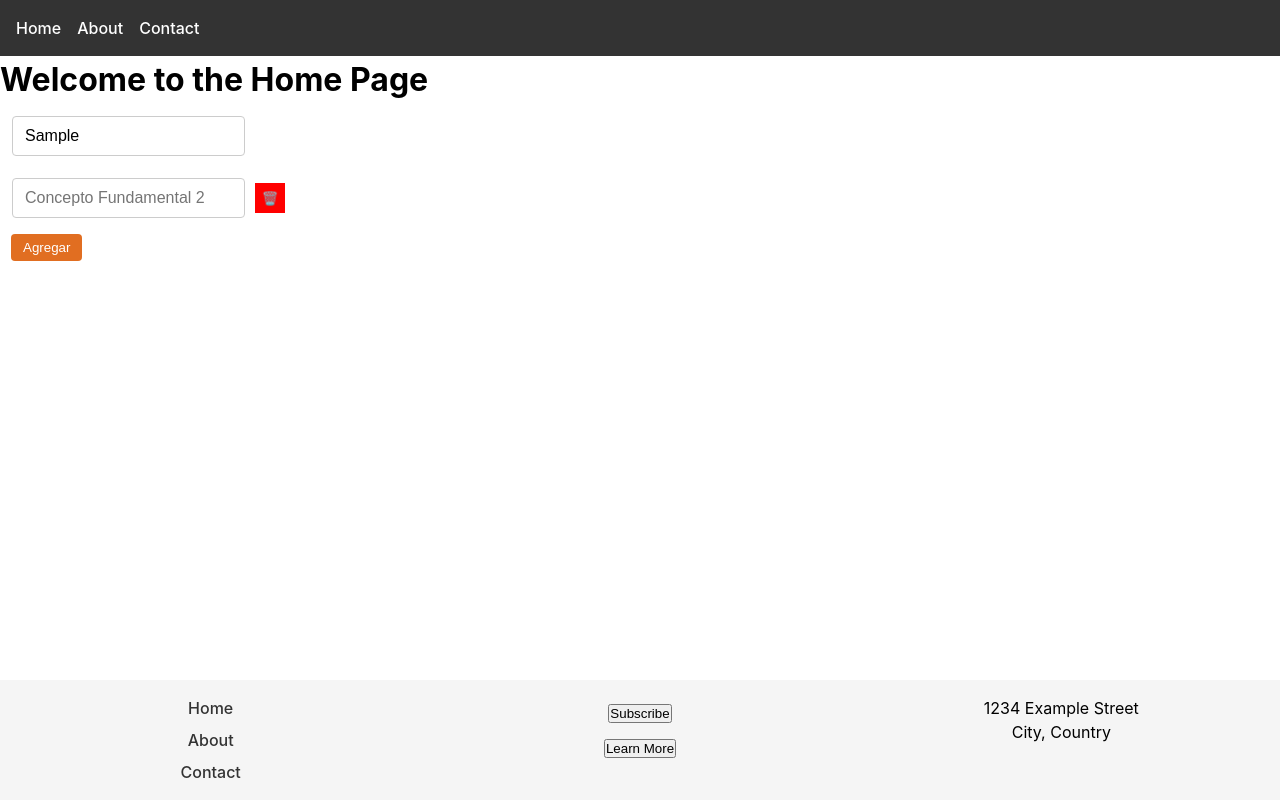
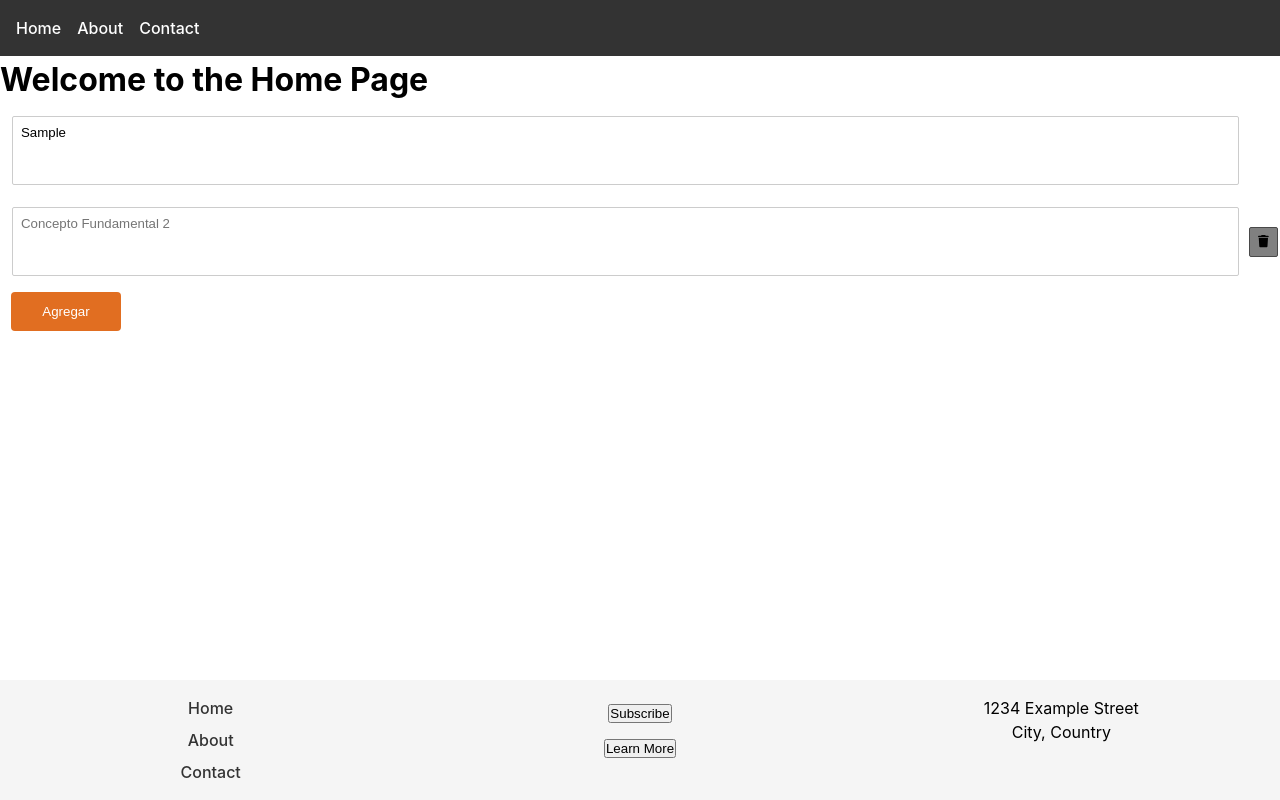
Before and after one commit to repositoryGamesUNAL/repositorioJuegos, a React (Vite) app in the folder games-repository-frontend/: page / in a window 1280 px wide. Both pictures are taken after typing "Sample" into the empty fields and a click on the button "Agregar". Built offline with nearby package versions, Linux system fonts and the light colour scheme.

Commit message:
feature: Molecula inputList v1.0

```diff
--- a/games-repository-frontend/src/Components/molecules/inputList/inputList.module.scss
+++ b/games-repository-frontend/src/Components/molecules/inputList/inputList.module.scss
@@ -1,3 +1,7 @@
+@use "../../../styles/colors.scss" as colors;
+
+$orange: colors.$orange;
+
 .inputListContainer {
   padding: 1px;
   display: flex;
@@ -6,28 +10,53 @@
 
 .inputItem {
   display: flex;
-  align-items: center; /* Alinear input y botón verticalmente */
-  padding: 1px; /* Padding del contenedor */
-  width: 100%; /* Asegurarse de que el contenedor ocupe todo el ancho */
-  box-sizing: border-box; /* Incluir el padding en el ancho total */
+  align-items: center;
+  padding: 1px;
+  width: 100%;
+  box-sizing: border-box;
+
+  svg{
+    width: 40%;
+    height: auto;
+    align-items: center;
+    text-align: center;
   }
 
-.inputItem input {
-  flex: 1; /* El input ocupa el espacio restante */
+  .fatherInput{
+    width: 100%;
+  }
+
+  .input{
+    width: 100%;
+    height: 4.313rem;
+    resize: none;
+    overflow: auto;
+    font-weight: 400;
+    font-size: 0.83rem;
+    padding: 0.5rem;
   }
 
   .deleteButton {
+    background-color: gray;
+    width: 1.875rem;
+    height: 1.875rem;
+    border-radius: 2px;
+    border: 1px solid #494949;
 
-  background-color: rgb(55, 255, 245); /* Color para diferenciar */
-
+    &:hover {
+      background-color: $orange ; /* Cambiar color en hover */
+    }
+  }
 }
 
-.deleteButton:hover {
-  background-color: darkred; /* Cambiar color en hover */
+#hide{
+  opacity: 0;
+  cursor: auto;
 }
 
 .buttonsContainer {
   display: flex;
   margin-top: 5px;
   margin-left: 10px;
+  margin-bottom: 10px;
 }
--- a/games-repository-frontend/src/Components/molecules/inputList/inputList.tsx
+++ b/games-repository-frontend/src/Components/molecules/inputList/inputList.tsx
@@ -4,10 +4,28 @@ import Button from "../../atoms/button/button";
 import styles from "./inputList.module.scss";
 import { InputListProps } from "./inputList.type";
 import { v4 as uuidv4 } from "uuid";
+import { faTrash } from '@fortawesome/free-solid-svg-icons';
+import { FontAwesomeIcon } from '@fortawesome/react-fontawesome';
 
 const InputList: React.FC<InputListProps> = ({
 	placeholder = "Item",
+	className,
+	inputClassName,
+	id,
 }) => {
+
+	// Clases de los elementos
+	const containerClasses = [
+		styles.inputListContainer,
+		className
+	].filter(Boolean).join(' ');
+
+	const inputClasses = [
+		styles.input,
+		inputClassName
+	].filter(Boolean).join(' ');
+
+	// Estado para los inputs
 	const [inputs, setInputs] = useState<{ id: string; value: string }[]>([
 		{ id: uuidv4(), value: "" },
 	]);
@@ -32,28 +50,47 @@ const InputList: React.FC<InputListProps> = ({
 	};
 
 	return (
-		<div className={styles.inputListContainer}>
+		<div id={id} className={containerClasses}>
 		{inputs.map((input, index) => (
 			<div key={input.id} className={styles.inputItem}>
 			<Input
+				containerClassName={styles.fatherInput}
+				className={inputClasses}
+				squeare={true}
+				type="textarea"
 				placeholder={`${placeholder} ${index + 1}`}
 				value={input.value}
 				onChange={(e) => handleChangeInput(input.id	, e.target.value)}
 			/>
 			{index !== 0 && (
 				<Button
-				className={styles.deleteButton}
-				onClick={() => handleRemoveInput(input.id)}
-				size="small"
-				variant="icon"
+					className={styles.deleteButton}
+					onClick={() => handleRemoveInput(input.id)}
+					size="small"
+					variant="icon"
 				>
-				🗑️
+					<FontAwesomeIcon icon={faTrash}/>
+				</Button>
+			)}
+			{index === 0 && (
+				<Button
+					id={styles.hide}
+					className={styles.deleteButton}
+					onClick={() => handleRemoveInput(input.id)}
+					size="small"
+					variant="icon"
+					status="disabled"
+				>
+					ba
 				</Button>
 			)}
 			</div>
 		))}
 			<div className={styles.buttonsContainer}>
-				<Button onClick={handleAddInput} size="small">
+				<Button
+					onClick={handleAddInput}
+					size="medium"
+				>
 				Agregar
 				</Button>
 			</div>
--- a/games-repository-frontend/src/Components/molecules/inputList/inputList.type.ts
+++ b/games-repository-frontend/src/Components/molecules/inputList/inputList.type.ts
@@ -1,3 +1,6 @@
 export interface InputListProps {
+    className?: string;
+    inputClassName?: string;
+    id: string;
     placeholder?: string;
 }
```
Lines whose indentation alone changed are shown as unchanged.
